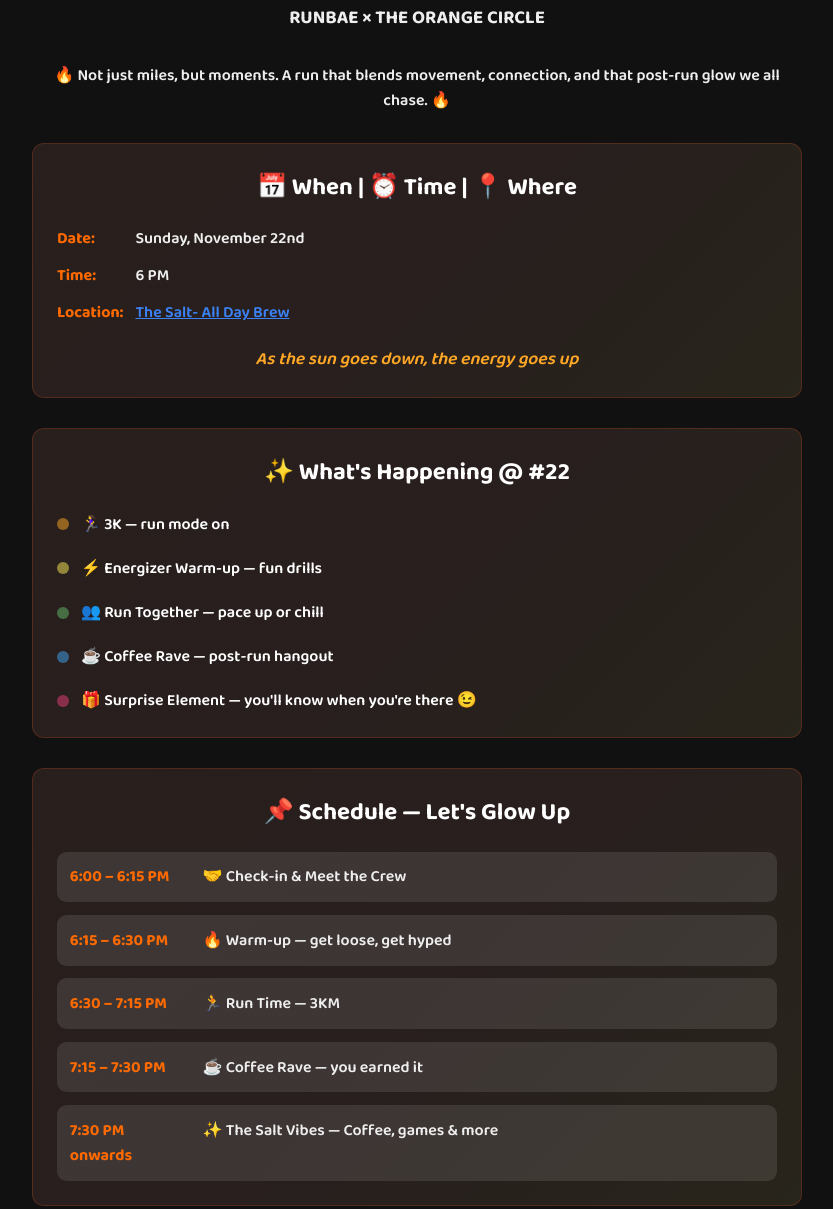
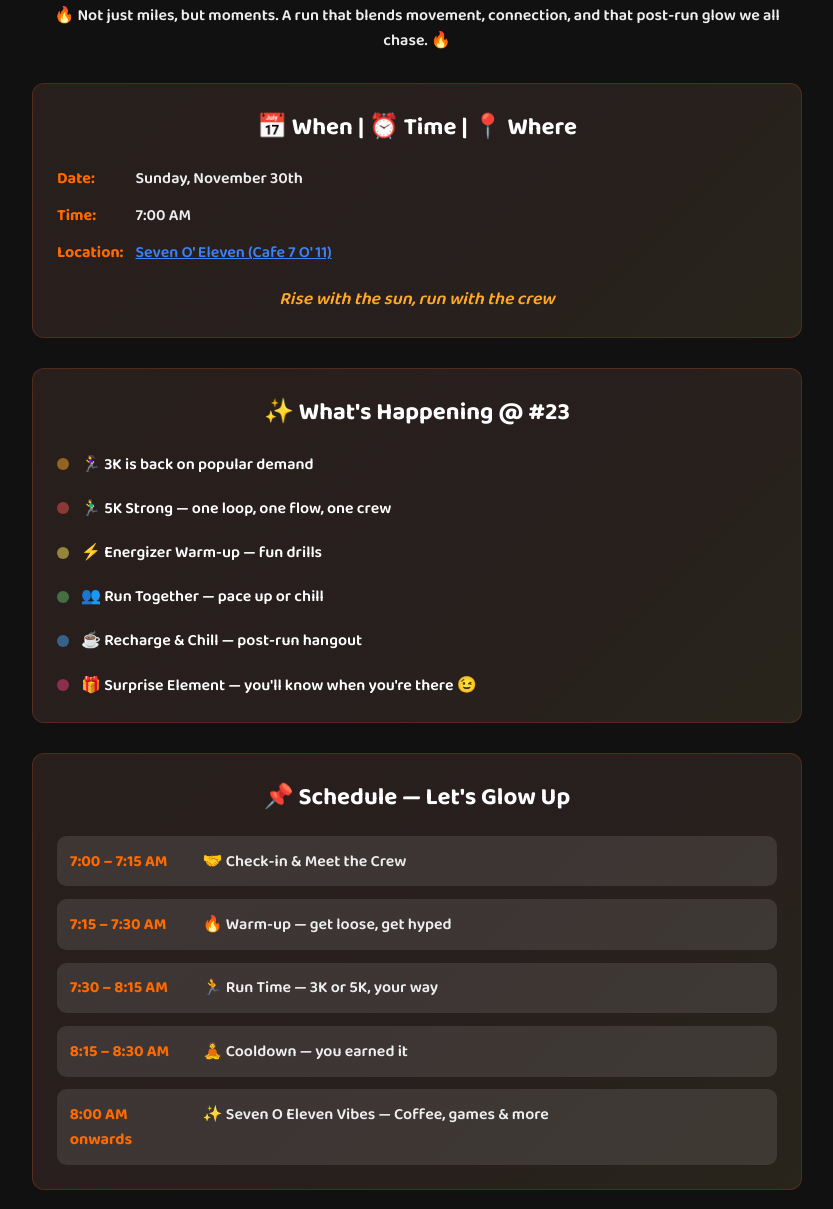
Before and after one commit to RunBaeDev/RunBae-Website, a plain HTML site: page index.html in a window 1280 px wide. Shown: the part 906-2115 px from the top of the page, without its empty margins (223-1056 px from the left). Drawn offline with Linux system fonts and the light colour scheme.

Commit message:
made changes as per new run in 7 O 11

```diff
--- a/index.html
+++ b/index.html
@@ -12,7 +12,7 @@
 </script>
   <meta charset="UTF-8" />
   <meta name="viewport" content="width=device-width, initial-scale=1.0">
-  <title>RunBae #22 – Flow Into Sunday</title>
+  <title>RunBae #23 – Flow Into Sunday</title>
   <link href="https://fonts.googleapis.com/css2?family=Montserrat:wght@400;700&family=Baloo+2:wght@600;700&display=swap" rel="stylesheet"/>
   <style>
     :root {
@@ -446,7 +446,7 @@
   <p>🔥 Not just miles, but moments. A run that blends movement, connection, and that post-run glow we all chase. 🔥</p>
   <div class="features">
     <div class="feature">👥 Community Squad</div>
-    <div class="feature">🏆 3km Run</div>
+    <div class="feature">🏆 3km & 5km Runs</div>
     <div class="feature">⚡ All Fitness Levels</div>
   </div>
 </header>
@@ -556,40 +556,43 @@
 
   <!-- CONTENT SECTION -->
   <div class="content">
-    <h2>RunBae #22 – TOC X RUNBAE </h2>
-	<h3 style="text-align:center; margin-bottom: 30px;">RUNBAE × THE ORANGE CIRCLE</h3>
+    <h2>RunBae #23 – RUNBAE X Seven O Eleven</h2>
     <p style="text-align:center; margin-bottom: 30px;">🔥 Not just miles, but moments. A run that blends movement, connection, and that post-run glow we all chase. 🔥</p>
 
     <div class="runner-highlight">
       <h3>📅 When | ⏰ Time | 📍 Where</h3>
       <div class="info-grid">
         <div class="info-label">Date:</div>
-        <div>Sunday, November 22nd </div>
+        <div>Sunday, November 30th</div>
 
         <div class="info-label">Time:</div>
-        <div>6 PM</div>
+        <div>7:00 AM</div>
 
         <div class="info-label">Location:</div>
        <div id="event-location">
-  <a href="https://maps.app.goo.gl/aWyx7msf554hKgw1A"
+  <a href="https://maps.app.goo.gl/bCqMe5nG6wKfrz8M7"
      target="_blank"
      style="color:#3b82f6; text-decoration:underline;">
-    The Salt- All Day Brew
+Seven O' Eleven (Cafe 7 O' 11)
   </a>
 </div>
 
       </div>
-      <p class="rise-text">As the sun goes down, the energy goes up</p>
+      <p class="rise-text">Rise with the sun, run with the crew</p>
     </div>
 
     <!-- What's Happening Section -->
     <div class="runner-highlight">
-      <h3>✨ What's Happening @ #22</h3>
+      <h3>✨ What's Happening @ #23</h3>
       <div class="runner-grid">
         <div class="runner-column">
           <div class="runner-item">
             <div class="dot orange"></div>
-            <span>🏃‍♀️ 3K — run mode on</span>
+            <span>🏃‍♀️ 3K is back on popular demand</span>
+          </div>
+          <div class="runner-item">
+            <div class="dot red"></div>
+            <span>🏃‍♂️ 5K Strong — one loop, one flow, one crew</span>
           </div>
           <div class="runner-item">
             <div class="dot yellow"></div>
@@ -603,7 +606,7 @@
           </div>
           <div class="runner-item">
             <div class="dot blue"></div>
-            <span>☕ Coffee Rave — post-run hangout</span>
+            <span>☕ Recharge & Chill — post-run hangout</span>
           </div>
           <div class="runner-item">
             <div class="dot pink"></div>
@@ -618,24 +621,24 @@
       <h3>📌 Schedule — Let's Glow Up</h3>
       <div class="schedule-grid">
         <div class="schedule-item">
-          <div class="schedule-time">6:00 – 6:15 PM</div>
+          <div class="schedule-time">7:00 – 7:15 AM</div>
           <div>🤝 Check-in & Meet the Crew</div>
         </div>
         <div class="schedule-item">
-          <div class="schedule-time">6:15 – 6:30 PM</div>
+          <div class="schedule-time">7:15 – 7:30 AM</div>
           <div>🔥 Warm-up — get loose, get hyped</div>
         </div>
         <div class="schedule-item">
-          <div class="schedule-time">6:30 – 7:15 PM</div>
-          <div>🏃 Run Time — 3KM</div>
+          <div class="schedule-time">7:30 – 8:15 AM</div>
+          <div>🏃 Run Time — 3K or 5K, your way</div>
         </div>
         <div class="schedule-item">
-          <div class="schedule-time">7:15 – 7:30 PM</div>
-          <div>☕ Coffee Rave — you earned it</div>
+          <div class="schedule-time">8:15 – 8:30 AM</div>
+          <div>🧘 Cooldown — you earned it</div>
         </div>
         <div class="schedule-item">
-          <div class="schedule-time">7:30 PM onwards</div>
-          <div>✨ The Salt Vibes — Coffee, games & more</div>
+          <div class="schedule-time">8:00 AM onwards</div>
+          <div>✨ Seven O Eleven Vibes — Coffee, games & more</div>
         </div>
       </div>
     </div>
```
Also changed, not shown: register.html (+5 -22 lines), Images/sec_2/1.jpg, 2 other files.
